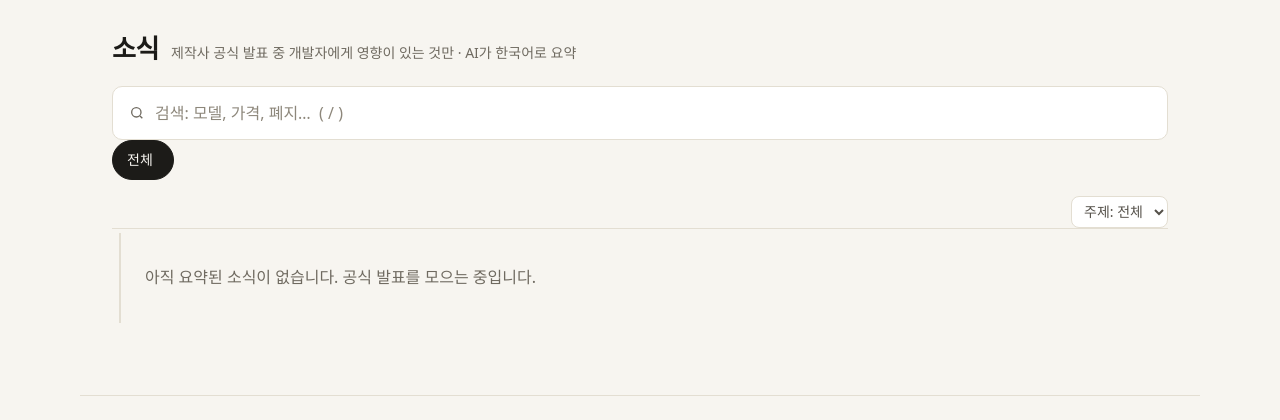
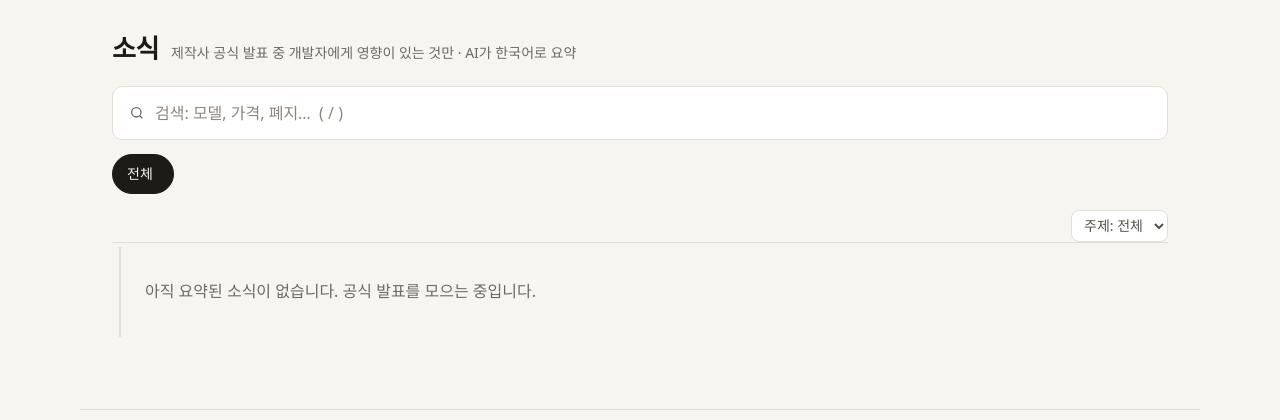
Before and after one commit to Hasegos/deltalog, a FastAPI app: template templates/news.html in a window 1280 px wide. Shown: the part 72-492 px from the top of the page. Run offline with FastAPI, Linux system fonts and the light colour scheme; the template is opened without the code that fills it, so the values that code supplies are empty; parts of the project's set-up code (start-up, migrations or seed data) failed here and were passed over.

Commit message:
FIX 소식 검색창과 제작사 칩 사이 간격

```diff
--- a/static/css/news.css
+++ b/static/css/news.css
@@ -58,6 +58,10 @@
   color: var(--accent);
 }
 
+.nw .sr {
+  margin-bottom: 14px;
+}
+
 .nw-co {
   margin-bottom: 4px;
 }
```
